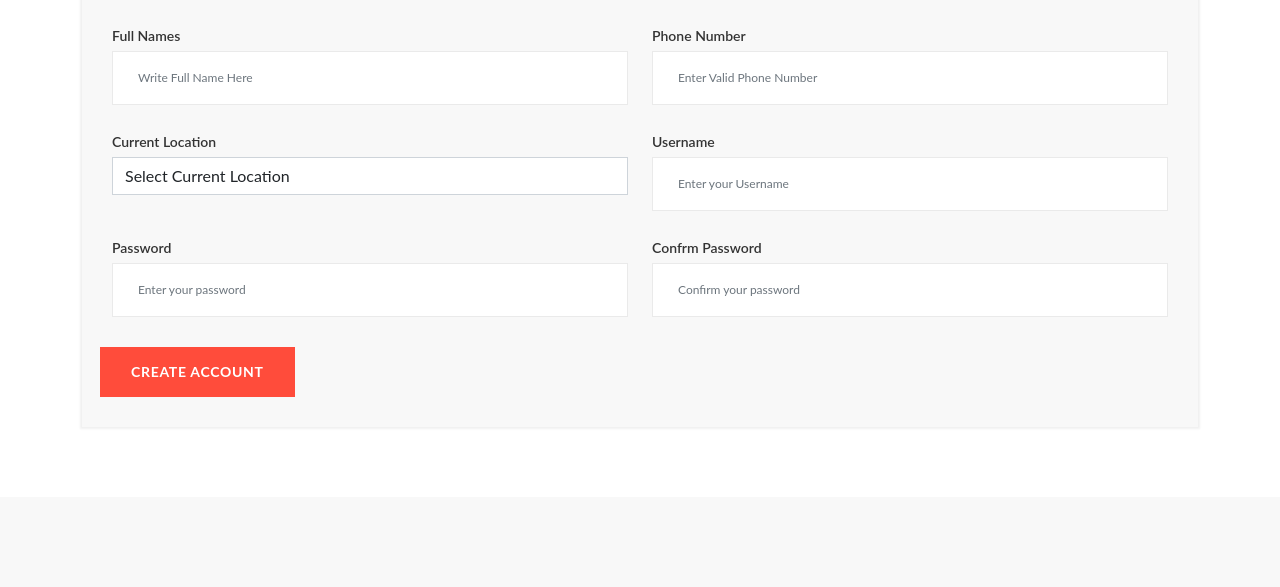
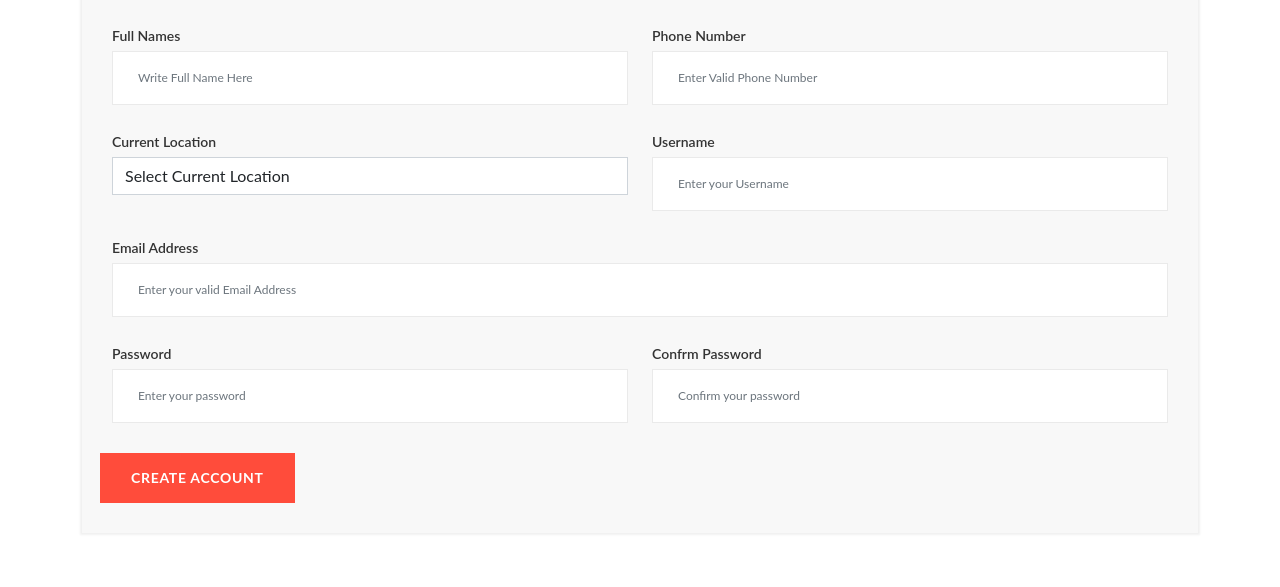
Before and after one commit to vnsmusyoki/Mialle, a PHP site: page /register.php in a window 1280 px wide. Shown: the part 380-967 px from the top of the page. Before the commit the page ends 877 px from the top, so only its background shows below. Run offline with PHP 8.4, Linux system fonts and the light colour scheme; some libraries are stand-ins or nearby versions.

```diff
--- a/register.php
+++ b/register.php
@@ -1,4 +1,4 @@
-<?php $message = ''; ?>
+<?php $full_name = $phone_number = $email_address = $username = $password = $confirm_password = $message = ''; ?>
 <!DOCTYPE html>
 <html lang="en">
 
@@ -81,19 +81,19 @@
                     <div class="theme-card">
                         <form class="theme-form" method="POST" autocomplete="off" action="">
                             <?php
-                            if(isset($_POST["register"])) {
+                            if (isset($_POST["register"])) {
                                 require 'functions/register.php';
                             }
                             ?>
-                            <?php echo $message; ?>
+                            <?php echo $message ?>
                             <div class="form-row row">
                                 <div class="col-md-6">
                                     <label for="email">Full Names</label>
-                                    <input type="text" class="form-control" id="fname" placeholder="Write Full Name Here">
+                                    <input type="text" class="form-control" id="fname" placeholder="Write Full Name Here" name="full_name" value="<?php echo $full_name; ?>" style="text-transform:capitalize;">
                                 </div>
                                 <div class="col-md-6">
                                     <label for="review">Phone Number</label>
-                                    <input type="number" min="1" class="form-control" id="lname" placeholder="Enter Valid Phone Number">
+                                    <input type="number" min="1" class="form-control" id="lname" placeholder="Enter Valid Phone Number" name="phone_number" value="<?php echo $phone_number; ?>">
                                 </div>
                             </div>
                             <div class="form-row row">
@@ -109,15 +109,19 @@
                                 </div>
                                 <div class="col-md-6">
                                     <label for="username">Username</label>
-                                    <input type="text" class="form-control" id="username" name="username" placeholder="Enter your Username">
+                                    <input type="text" class="form-control" id="username" name="username" placeholder="Enter your Username" value="<?php echo $username; ?>">
+                                </div>
+                                <div class="col-md-12">
+                                    <label for="username">Email Address</label>
+                                    <input type="text" class="form-control" id="emailadd" name="email_address" placeholder="Enter your valid Email Address" value="<?php echo $email_address; ?>">
                                 </div>
                                 <div class="col-md-6">
                                     <label for="password">Password</label>
-                                    <input type="text" class="form-control" id="password" name="password" placeholder="Enter your password">
+                                    <input type="text" class="form-control" id="password" name="password" placeholder="Enter your password" value="<?php echo $password; ?>">
                                 </div>
                                 <div class="col-md-6">
                                     <label for="username">Confrm Password</label>
-                                    <input type="password" class="form-control" id="username" name="confirm_password" placeholder="Confirm your password">
+                                    <input type="password" class="form-control" id="username" name="confirm_password" placeholder="Confirm your password" value="<?php echo $confirm_password; ?>">
                                 </div>
 
                                 <button type="submit" class="btn btn-solid w-auto" name="register">create Account</button>
```
Also changed, not shown: functions/register.php (+20 -2 lines).
